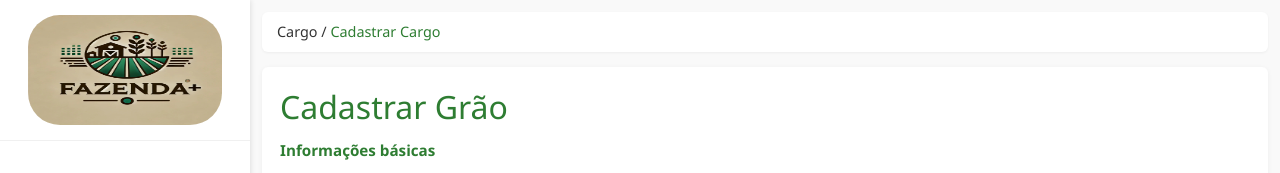
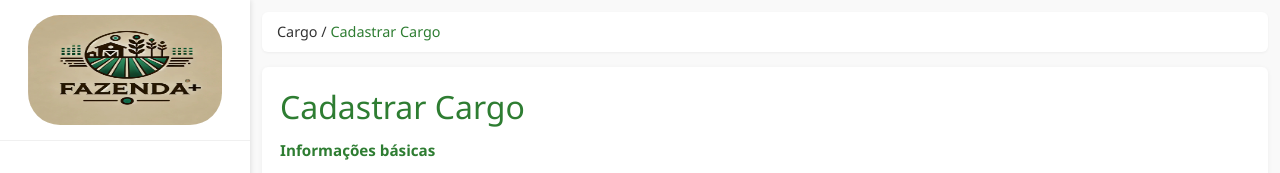
Before and after one commit to Itor-Carlos/projeto-es2-frontend, a React (Create React App) app: page /cargo/cadastrar in a window 1280 px wide. Shown: the top 173 px of the page. Built offline with nearby package versions, Linux system fonts and the light colour scheme.

Commit message:
Correções.

```diff
--- a/src/pages/cargo/AlocarCargo.js
+++ b/src/pages/cargo/AlocarCargo.js
@@ -61,8 +61,8 @@ export const AlocarCargo = () => {
         {
             titleSection: "Informações básicas",
             fields: [
-                { label: "Cargo", type: "string", name: "nome", placeholder: "Selecione o Cargo", required: true},
-                { label: "Funcionário", type: "string", name: "funcionario", placeholder: "Selecione o Funcionário", required: true}
+                { label: "Cargo", type: "select", name: "nome", placeholder: "Selecione o Cargo", required: true},
+                { label: "Funcionário", type: "select", name: "funcionario", placeholder: "Selecione o Funcionário", required: true}
             ],
         },
     ];
@@ -71,7 +71,7 @@ export const AlocarCargo = () => {
         <>
         <TopBar entity={"Cargo"} useCase={"Alocar Cargo"} />
         <div className="card">
-            <TitleSection title="Alocar Grão"/>
+            <TitleSection title="Alocar Cargo"/>
             <GenericForm
                 initialValues={initialValues}
                 validationSchema={validationSchema}
--- a/src/pages/cargo/CadastrarEditarCargo.js
+++ b/src/pages/cargo/CadastrarEditarCargo.js
@@ -70,7 +70,7 @@ export const CadastrarEditarCargo = () => {
         <>
         <TopBar entity={"Cargo"} useCase={isEditing ? "Editar Cargo" : "Cadastrar Cargo"} />
         <div className="card">
-            <TitleSection title={isEditing ? "Editar Grão" : "Cadastrar Grão"} />
+            <TitleSection title={isEditing ? "Editar Cargo" : "Cadastrar Cargo"} />
             <GenericForm
                 initialValues={initialValues}
                 validationSchema={validationSchema}
```
